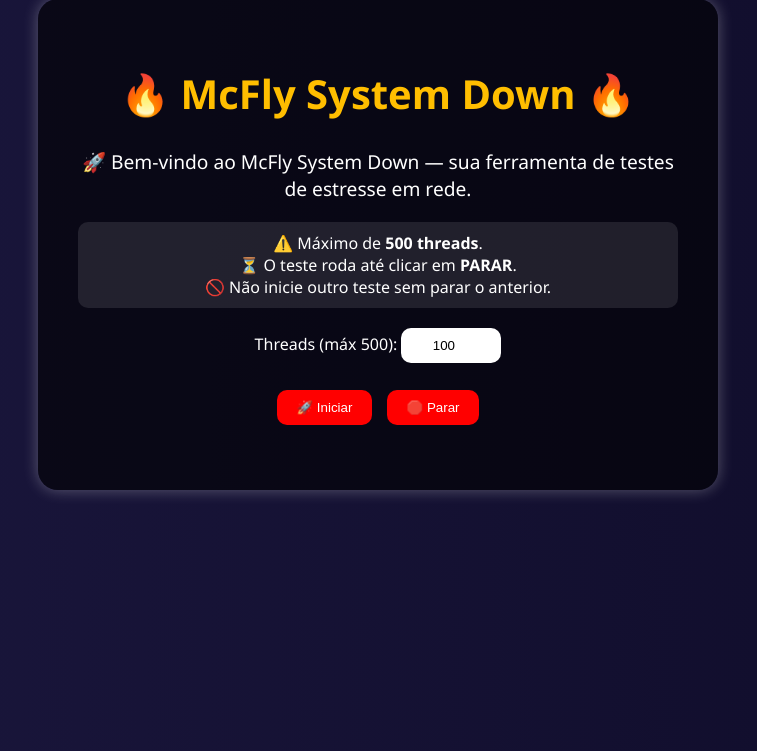
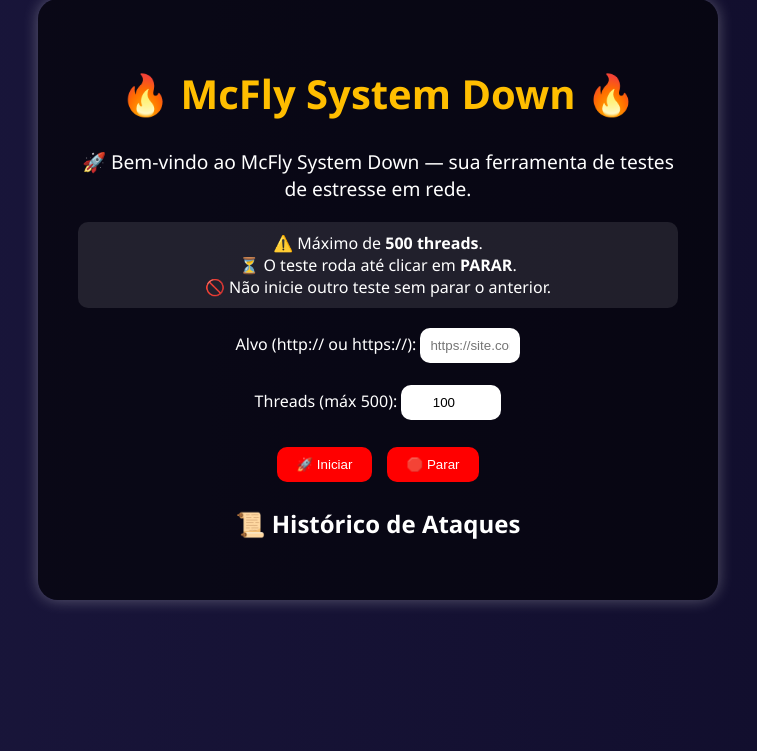
Before and after one commit to laurafandrade/stresserferram, a Flask app: page / in a window 1280 px wide. Shown: the part 49-800 px from the top of the page, without its empty margins (262-1019 px from the left). Run offline with Flask 3, Linux system fonts and the light colour scheme.

Commit message:
Update index.html

```diff
--- a/templates/index.html
+++ b/templates/index.html
@@ -2,11 +2,10 @@
 <html lang="pt-br">
 <head>
     <meta charset="UTF-8">
-    <title>McFly System Down</title>
+    <title>🔥 McFly System Down 🔥</title>
     <link rel="stylesheet" href="/static/style.css">
 </head>
 <body>
-
     <div class="container">
         <h1 class="titulo">🔥 McFly System Down 🔥</h1>
         <p class="sub">🚀 Bem-vindo ao McFly System Down — sua ferramenta de testes de estresse em rede.</p>
@@ -17,6 +16,9 @@
         </p>
 
         <div class="formulario">
+            <label>Alvo (http:// ou https://):</label>
+            <input type="text" id="alvo" placeholder="https://site.com">
+            <br><br>
             <label>Threads (máx 500):</label>
             <input type="number" id="threads" value="100">
             <br><br>
@@ -25,6 +27,13 @@
         </div>
 
         <div id="status"></div>
+
+        <h2>📜 Histórico de Ataques</h2>
+        <div class="logs">
+            {% for log in logs %}
+                <p>{{ log }}</p>
+            {% endfor %}
+        </div>
     </div>
 
 <script src="/static/script.js"></script>
```
Lines whose indentation alone changed are shown as unchanged.
